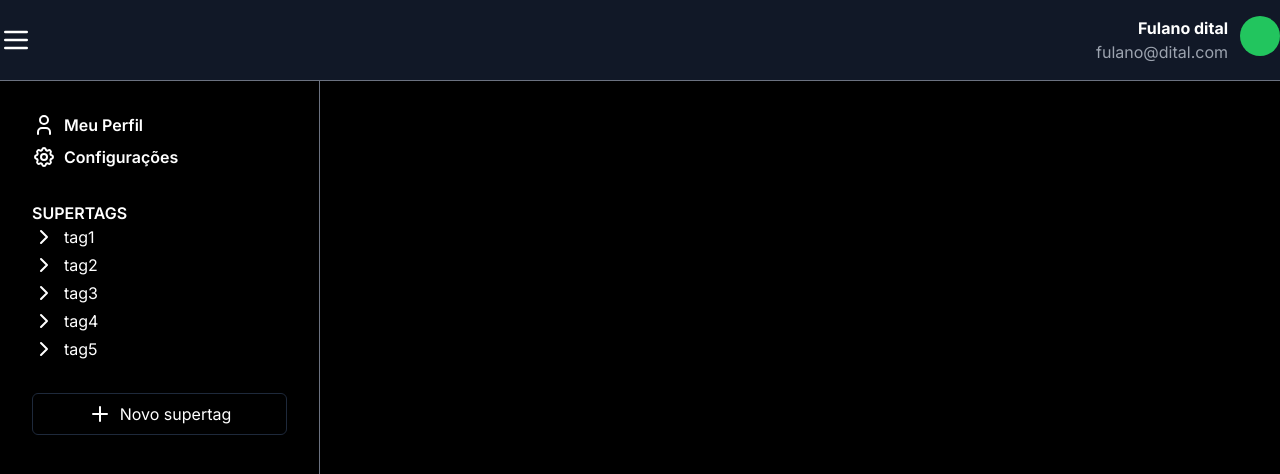
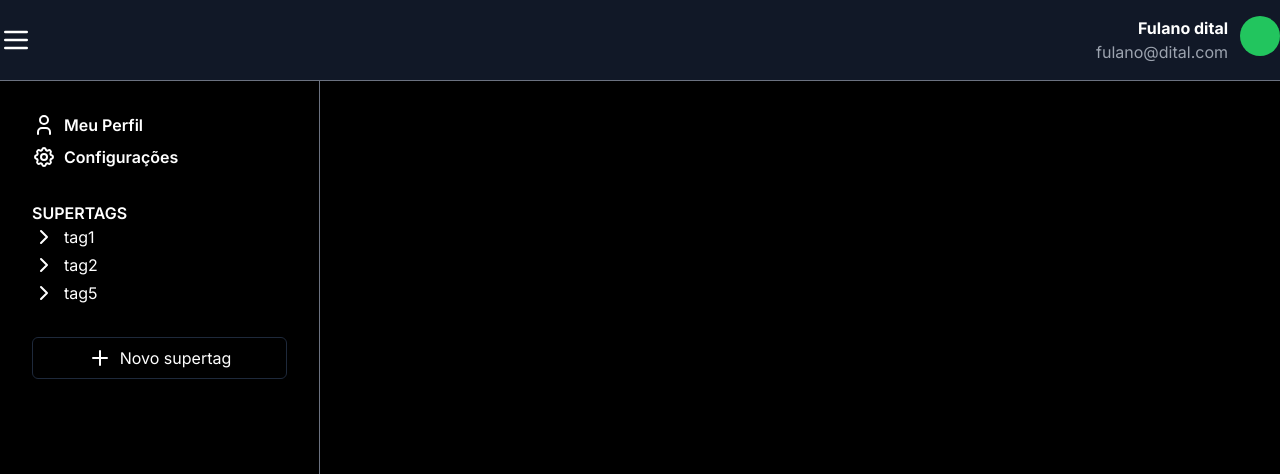
Before and after one commit to alexfreitasbr/super, a Next.js app: page / in a window 1280 px wide. Shown: the top 474 px of the page. Built offline with nearby package versions, Linux system fonts and the light colour scheme.

Commit message:
side bar

```diff
--- a/app/components/share/layout/editingArea/index.tsx
+++ b/app/components/share/layout/editingArea/index.tsx
@@ -4,7 +4,6 @@ import { useSelector } from 'react-redux'
 
 export function EditingArea(){
     const selected = useSelector((state: SelectedRootStateType) => state.selected.superTag)
-    console.log(selected)
     return <div className="flex flex-1 bg-black px-6 py-12">
 
         {selected && <div className="text-white">
--- a/app/components/super-tags/menuSuperTags/index.tsx
+++ b/app/components/super-tags/menuSuperTags/index.tsx
@@ -4,7 +4,7 @@ import { useSelector } from 'react-redux'
 import { superTagActions } from '@/store/supertag-slice'
 import { supertagsMock } from '@/mock/supertags'
 import { SuperTagsRootStateType } from '@/types/SuperTag'
-import { SuperTagItem } from '../superTagItem'
+import { SuperTagsItens } from '../superTagItens'
 export function MenuSuperTags() {
     const dispatch = useDispatch()
 
@@ -14,27 +14,13 @@ export function MenuSuperTags() {
         ))
     }, [dispatch])
 
-
-    const superTags = useSelector((state: SuperTagsRootStateType) => state.superTag.list)
-
-    const renderSuperTags = () => {
-        if (superTags && superTags.length > 0) {
-            return superTags?.map(item => {
-                return <SuperTagItem key={item.id+item.name} label={item.name} item={item} />
-            })
-        }
-        return <p> vazio</p>
-    }
+    const superTags = useSelector((state: SuperTagsRootStateType) => state.superTag.list.filter((item)=>!item.father_id ))
 
     return (
         <>
             <section>
                 <h2 className="text-white text-base font-semibold">SUPERTAGS</h2>
-                <nav>
-                    <ul className="flex flex-col gap-1 text-white text-base ">
-                        {renderSuperTags()}
-                    </ul>
-                </nav>
+                <SuperTagsItens itens={superTags} />
             </section>
         </>
     )
--- a/app/components/super-tags/superTagItem/index.tsx
+++ b/app/components/super-tags/superTagItem/index.tsx
@@ -2,8 +2,10 @@ import { SuperTagType } from "@/types/SuperTag"
 import { IconChevronRight, IconChevronDown } from "@tabler/icons-react"
 import { useState } from "react"
 import { selectedActions } from '@/store/selected-slice'
-
+import { SuperTagsRootStateType } from '@/types/SuperTag'
 import { useDispatch } from 'react-redux'
+import { useSelector } from 'react-redux'
+import { SuperTagsItens } from "../superTagItens"
 
 type SuperTagItemProps = {
     label: string,
@@ -14,14 +16,29 @@ export function SuperTagItem({ label, item }: SuperTagItemProps) {
     const [isOpen, setIsOpen] = useState(false)
     const dispatch = useDispatch()
 
-    function handleClick() {
+    const superTags = useSelector((state: SuperTagsRootStateType) => state.superTag.list)
+    const superTagChields = superTags?.filter((subItem)=> subItem.father_id === item.id )
+
+    function handleOpen() {
+        if (!superTagChields || superTagChields.length === 0) return
         setIsOpen((isOpen) => !isOpen)
+    }
+    function handleSelect() {
         dispatch(selectedActions.selectSuperTag(item))
-
     }
 
+    return <>
+        <li className="flex flex-col gap-2 " >
+            <span className="flex  gap-2 cursor-pointer text-white" >
+                <span onClick={handleOpen} className={`${superTagChields && superTagChields.length > 0 &&  "hover:text-yellow-500"}`}>
+                    {!isOpen ? <IconChevronRight /> : <IconChevronDown />}
+                </span>
+                <span className="hover:text-yellow-500" onClick={handleSelect}>
+                {label}
+                </span>
+            </span>
+        </li>
 
-    return <li className="flex flex-col gap-2 " >
-        <span className="flex  gap-2 cursor-pointer text-white hover:text-yellow-500"  onClick={handleClick}>{!isOpen ? <IconChevronRight/> : <IconChevronDown />}{label}</span>
-    </li>
+        {superTagChields.length  > 0 && isOpen && <span className="pl-2"><SuperTagsItens itens={superTagChields} /></span>}
+    </>
 }
--- /dev/null
+++ b/app/components/super-tags/superTagItens/index.tsx
@@ -0,0 +1,20 @@
+
+import { SupertagsType } from '@/types/SuperTag'
+import { SuperTagItem } from '../superTagItem'
+
+type SuperTagItemProp = {
+    itens: SupertagsType
+}
+
+export function SuperTagsItens({ itens }: SuperTagItemProp) {
+
+    const renderSuperTags = itens.map((item) => <SuperTagItem key={item.id+item.name} label={item.name} item={item}/>)
+
+    return (
+        <nav>
+           {itens && <ul className="flex flex-col gap-1 text-white text-base ">
+                {renderSuperTags}
+            </ul>}
+        </nav>
+    )
+}
--- a/mock/supertags.ts
+++ b/mock/supertags.ts
@@ -41,7 +41,7 @@ export const  supertagsMock = [
         name: 'tag4',
         icon: "icone4",
         type: 4,
-        father_id:  1
+        father_id:  3
     },
     {
         id: 5,
--- a/util/validate/signin.ts
+++ b/util/validate/signin.ts
@@ -36,7 +36,6 @@ export async function validateSignin(name: string, user: string, password: strin
         }
     }
 
-    console.log(newValidateSigninMessages)
     return newValidateSigninMessages
 }
 
```
